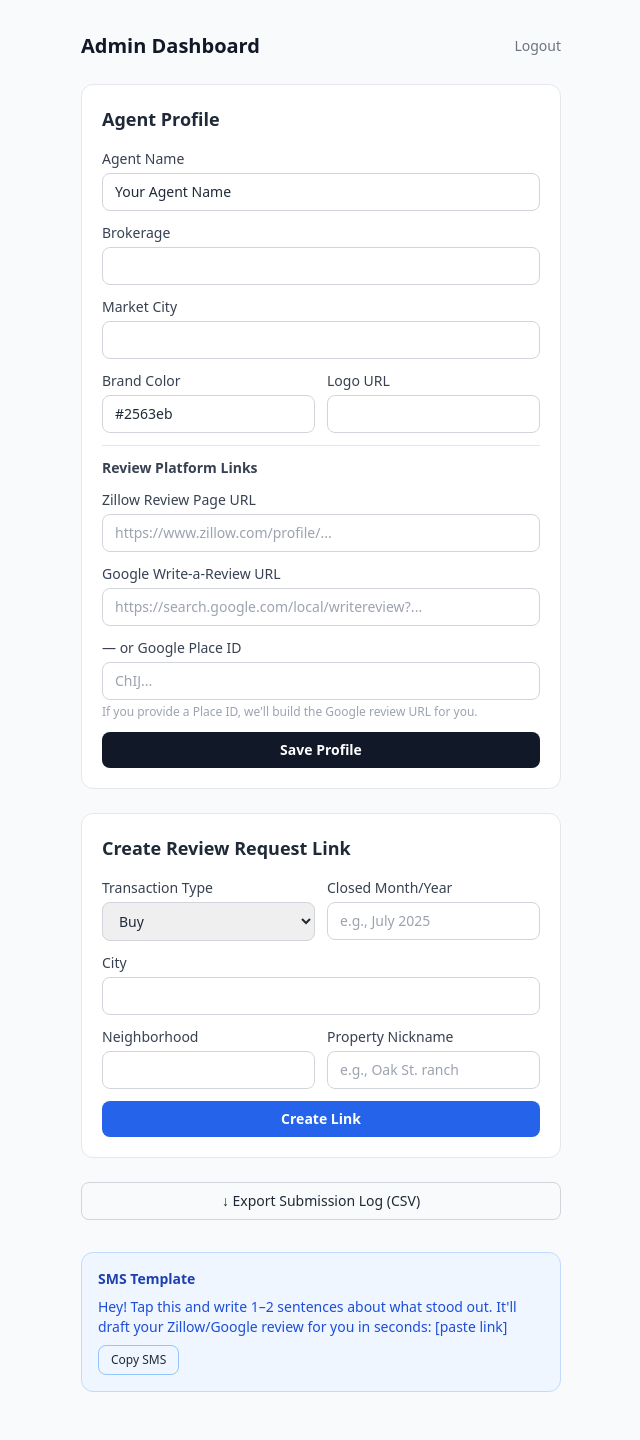
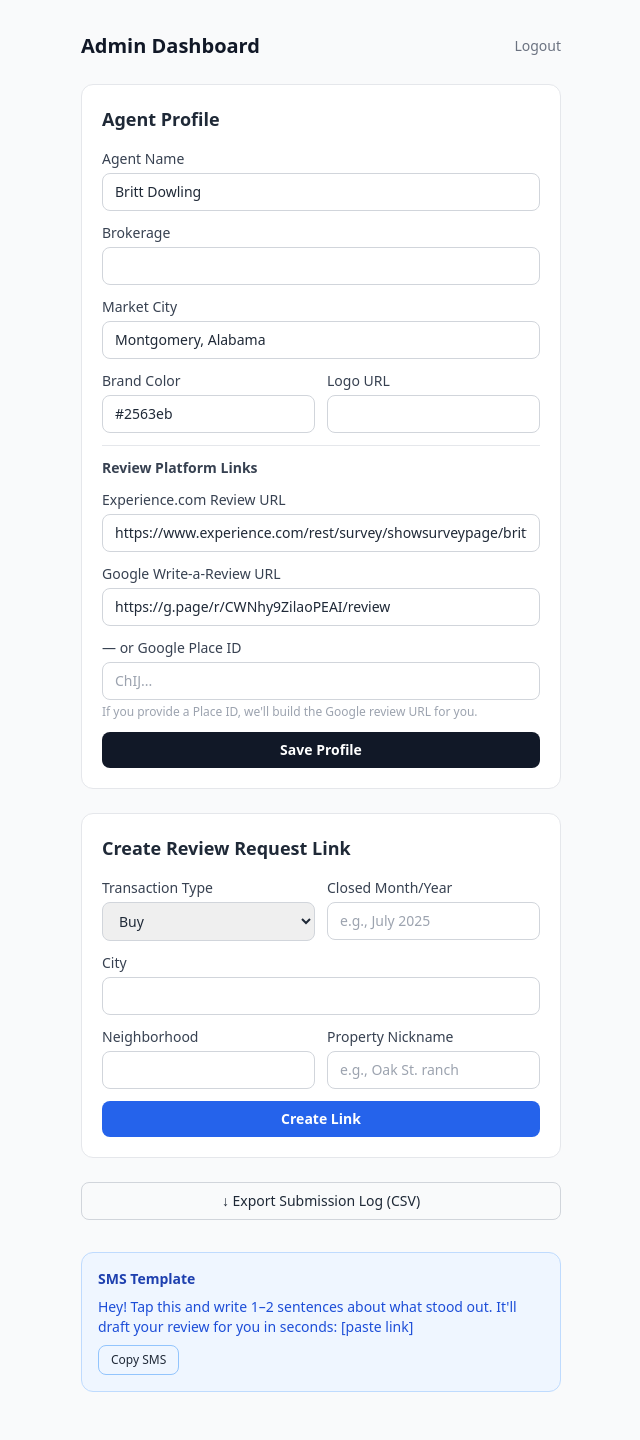
Before and after one commit to bsdowling/mytestrepository, a Flask app: page /admin/dashboard in a window 1280 px wide. Shown: the whole page, without its empty margins (319-959 px from the left). Run offline with Flask 3, Linux system fonts and the light colour scheme; the visitor is signed in with stand-in values (Sample User, id 1); some libraries are stand-ins or nearby versions.

Commit message:
Replace Zillow with Experience.com and pre-configure Britt Dowling profile
- Rename zillow_url → experience_url throughout (model, forms, routes, templates)
- Update client buttons: "Review on Experience.com" + "Write a Google Review"
- Pre-populate default profile with Britt Dowling's Experience.com and Google URLs
- Update admin labels and SMS template

https://claude.ai/code/session_016adrmfsFKCBRh6n8eGahPh

```diff
--- a/forms.py
+++ b/forms.py
@@ -53,7 +53,7 @@ class AgentProfileForm(FlaskForm):
         render_kw={"placeholder": "#2563eb"},
     )
     logo_url = StringField("Logo URL", validators=[Optional(), Length(max=500)])
-    zillow_url = StringField("Zillow Review Page URL", validators=[Optional(), Length(max=500)])
+    experience_url = StringField("Experience.com Review URL", validators=[Optional(), Length(max=500)])
     google_review_url = StringField(
         "Google Write-a-Review URL",
         validators=[Optional(), Length(max=500)],
--- a/main.py
+++ b/main.py
@@ -46,7 +46,12 @@ with app.app_context():
     db.create_all()
     # Ensure at least one agent profile row exists
     if not AgentProfile.query.first():
-        db.session.add(AgentProfile(agent_name="Your Agent Name"))
+        db.session.add(AgentProfile(
+            agent_name="Britt Dowling",
+            market_city="Montgomery, Alabama",
+            experience_url="https://www.experience.com/rest/survey/showsurveypage/britt-dowling-montgomery-alabama-realtor",
+            google_review_url="https://g.page/r/CWNhy9ZilaoPEAI/review",
+        ))
         db.session.commit()
 
 # ---------------------------------------------------------------------------
@@ -202,7 +207,7 @@ def generate():
     # Return results
     result = {
         "variants": variants,
-        "zillow_url": profile_obj.zillow_url or "",
+        "experience_url": profile_obj.experience_url or "",
         "google_url": profile_obj.get_google_url(),
         "agent_name": profile_obj.agent_name,
     }
@@ -296,7 +301,7 @@ def admin_update_profile():
         profile.market_city = _clean(form.market_city.data)
         profile.brand_color = _clean(form.brand_color.data) or "#2563eb"
         profile.logo_url = _clean(form.logo_url.data)
-        profile.zillow_url = _clean(form.zillow_url.data)
+        profile.experience_url = _clean(form.experience_url.data)
         profile.google_review_url = _clean(form.google_review_url.data)
         profile.google_place_id = _clean(form.google_place_id.data)
         db.session.commit()
--- a/models.py
+++ b/models.py
@@ -12,7 +12,7 @@ class AgentProfile(db.Model):
     market_city = db.Column(db.String(120), default="")
     brand_color = db.Column(db.String(7), default="#2563eb")  # hex
     logo_url = db.Column(db.String(500), default="")
-    zillow_url = db.Column(db.String(500), default="")
+    experience_url = db.Column(db.String(500), default="")
     google_review_url = db.Column(db.String(500), default="")
     google_place_id = db.Column(db.String(200), default="")
 
--- a/templates/admin.html
+++ b/templates/admin.html
@@ -51,8 +51,8 @@
         <hr class="my-3">
         <h3 class="text-sm font-semibold text-gray-700">Review Platform Links</h3>
         <div>
-            <label class="block text-sm font-medium text-gray-700 mb-1">Zillow Review Page URL</label>
-            {{ profile_form.zillow_url(class="w-full px-3 py-2 text-sm border border-gray-300 rounded-lg focus:ring-2 focus:ring-blue-500 focus:border-blue-500 outline-none", placeholder="https://www.zillow.com/profile/...") }}
+            <label class="block text-sm font-medium text-gray-700 mb-1">Experience.com Review URL</label>
+            {{ profile_form.experience_url(class="w-full px-3 py-2 text-sm border border-gray-300 rounded-lg focus:ring-2 focus:ring-blue-500 focus:border-blue-500 outline-none", placeholder="https://www.experience.com/rest/survey/...") }}
         </div>
         <div>
             <label class="block text-sm font-medium text-gray-700 mb-1">Google Write-a-Review URL</label>
@@ -146,7 +146,7 @@
 <!-- SMS Template -->
 <section class="bg-blue-50 border border-blue-200 rounded-xl p-4 mb-6">
     <h3 class="text-sm font-semibold text-blue-800 mb-2">SMS Template</h3>
-    <p class="text-sm text-blue-700" id="sms-template">Hey! Tap this and write 1–2 sentences about what stood out. It'll draft your Zillow/Google review for you in seconds: [paste link]</p>
+    <p class="text-sm text-blue-700" id="sms-template">Hey! Tap this and write 1–2 sentences about what stood out. It'll draft your review for you in seconds: [paste link]</p>
     <button onclick="copyText(document.getElementById('sms-template').textContent)"
         class="mt-2 px-3 py-1.5 text-xs border border-blue-300 rounded-lg hover:bg-blue-100 transition">
         Copy SMS
```
Also changed, not shown: templates/results.html (+4 -4 lines), templates/review.html (+6 -6 lines).
